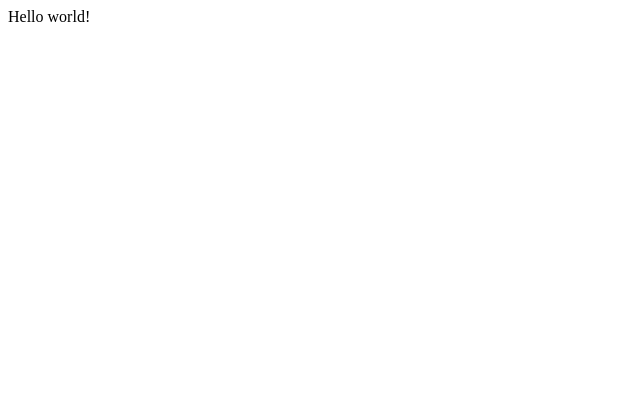
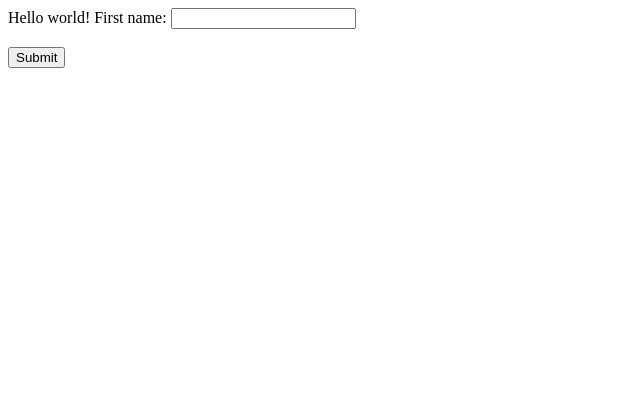
Before and after one commit to ecodingg/myFirstWebsite, a plain HTML site: page index.html in a window 1280 px wide. Shown: the whole page, without its empty margins (0-640 px from the left). Drawn offline with Linux system fonts and the light colour scheme.

Commit message:
Playing with HTML and CSS

```diff
--- a/index.html
+++ b/index.html
@@ -11,13 +11,16 @@
 <body>
   Hello world!
   <script src="script.js"></script>
+  <label for="fname">First name:</label>
+  <input type="text" id="fname" name="fname"><br><br>
+  <input type="submit" value="Submit">
 
   <!--
   This script places a badge on your repl's full-browser view back to your repl's cover
   page. Try various colors for the theme: dark, light, red, orange, yellow, lime, green,
   teal, blue, blurple, magenta, pink!
   -->
-  <script src="https://replit.com/public/js/replit-badge-v2.js" theme="dark" position="bottom-right"></script>
+  <script src="https://replit.com/public/js/replit-badge-v2.js" theme="pink" position="bottom-right"></script>
 </body>
 
 </html>
--- a/style.css
+++ b/style.css
@@ -1,4 +1,4 @@
 html {
-  height: 100%;
-  width: 100%;
+  height: 50%;
+  width: 50%;
 }
```
